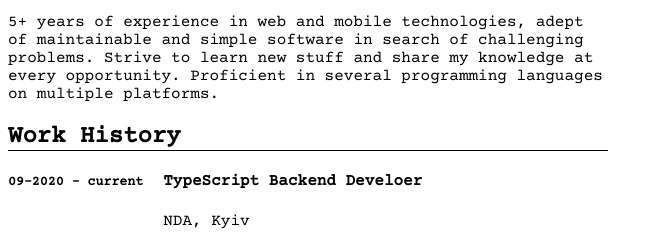
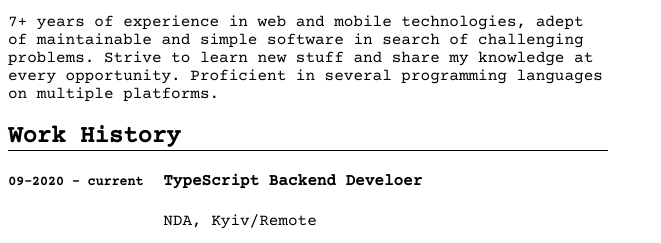
Before and after one commit to fotonmoton/resume, a plain HTML site: page index.html in a window 1280 px wide. Shown: the part 193-436 px from the top of the page, 0-661 px from the left. Drawn offline with nearby package versions, Linux system fonts and the light colour scheme.

Commit message:
Update index.html

```diff
--- a/index.html
+++ b/index.html
@@ -46,7 +46,7 @@
       <b>GitHub:</b> https://github.com/fotonmoton <br />
     </p>
     <p>
-      5+ years of experience in web and mobile technologies, adept of
+      7+ years of experience in web and mobile technologies, adept of
       maintainable and simple software in search of challenging problems. Strive
       to learn new stuff and share my knowledge at every opportunity. Proficient
       in several programming languages on multiple platforms.
@@ -58,7 +58,7 @@
       </div>
       <div class="right">
         <h4>TypeScript Backend Develoer</h4>
-        <p>NDA, Kyiv</p>
+        <p>NDA, Kyiv/Remote</p>
         <ul>
           <li>
             Create new features for microservice architecture.
```
